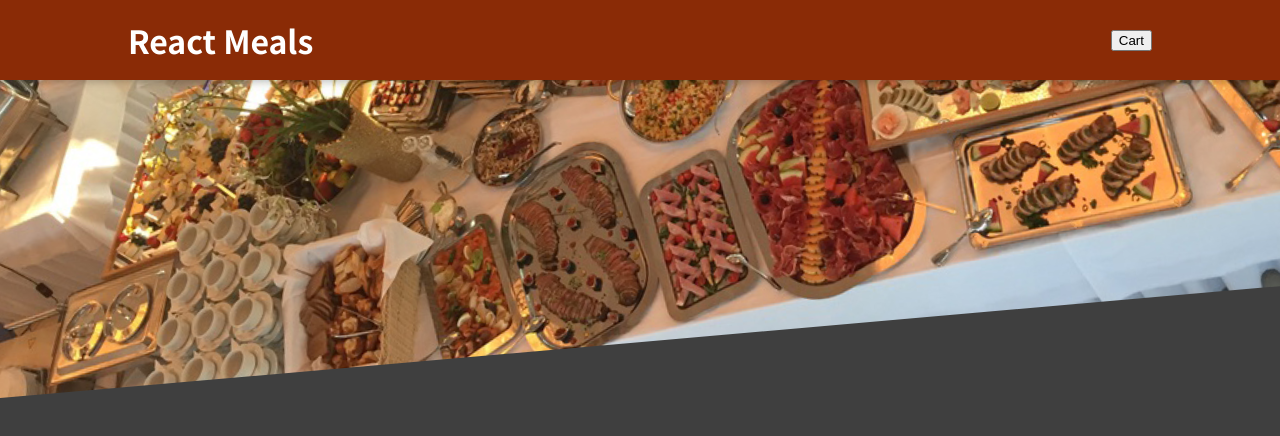
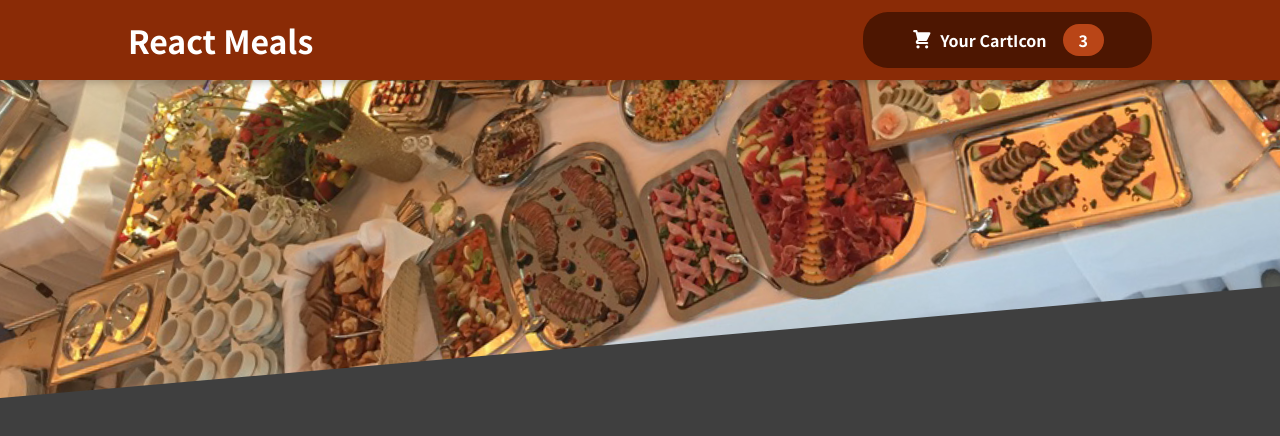
Before and after one commit to Eldor-dev/Foof-Order-APP, a React (Create React App) app: page / in a window 1280 px wide. Shown: the top 436 px of the page. Built offline with nearby package versions, Linux system fonts and the light colour scheme.

Commit message:
Adding the "Cart"Button Component

```diff
--- /dev/null
+++ b/src/components/Cart/CartIcon.js
@@ -0,0 +1,13 @@
+const CartIcon = () => {
+    return (
+      <svg
+        xmlns='http://www.w3.org/2000/svg'
+        viewBox='0 0 20 20'
+        fill='currentColor'
+      >
+        <path d='M3 1a1 1 0 000 2h1.22l.305 1.222a.997.997 0 00.01.042l1.358 5.43-.893.892C3.74 11.846 4.632 14 6.414 14H15a1 1 0 000-2H6.414l1-1H14a1 1 0 00.894-.553l3-6A1 1 0 0017 3H6.28l-.31-1.243A1 1 0 005 1H3zM16 16.5a1.5 1.5 0 11-3 0 1.5 1.5 0 013 0zM6.5 18a1.5 1.5 0 100-3 1.5 1.5 0 000 3z' />
+      </svg>
+    );
+  };
+
+  export default CartIcon;
--- a/src/components/Layout/Header.js
+++ b/src/components/Layout/Header.js
@@ -1,13 +1,14 @@
 import { Fragment } from "react";
 
 import mealsImage from "../../assets/meals.jpg";
+import HeaderCartButton from "./HeaderCartButton";
 import classes from "./Header.module.css";
 
 const Header = () => {
     return ( <Fragment>
         <header className={classes.header}>
             <h1>React Meals</h1>
-            <button>Cart</button>
+            <HeaderCartButton/>
         </header>
         <div className={classes["main-image"]}>
             <img src={mealsImage} alt="A table full of delicious food"/>
--- /dev/null
+++ b/src/components/Layout/HeaderCartButton.js
@@ -0,0 +1,16 @@
+import CartIcon from '../Cart/CartIcon';
+import classes from "./HeaderCartButton.module.css";
+
+const HeaderCartButton = () => {
+    return ( <button className={classes.button}>
+        <span className={classes.icon}>
+            <CartIcon/>
+        </span>
+        <span>Your CartIcon</span>
+        <span className={classes.badge}>
+            3
+        </span>
+    </button> );
+}
+
+export default HeaderCartButton;
--- /dev/null
+++ b/src/components/Layout/HeaderCartButton.module.css
@@ -0,0 +1,59 @@
+.button {
+    cursor: pointer;
+    font: inherit;
+    border: none;
+    background-color: #4d1601;
+    color: white;
+    padding: 0.75rem 3rem;
+    display: flex;
+    justify-content: space-around;
+    align-items: center;
+    border-radius: 25px;
+    font-weight: bold;
+  }
+
+  .button:hover,
+  .button:active {
+    background-color: #2c0d00;
+  }
+
+  .icon {
+    width: 1.35rem;
+    height: 1.35rem;
+    margin-right: 0.5rem;
+  }
+
+  .badge {
+    background-color: #b94517;
+    padding: 0.25rem 1rem;
+    border-radius: 25px;
+    margin-left: 1rem;
+    font-weight: bold;
+  }
+
+  .button:hover .badge,
+  .button:active .badge {
+    background-color: #92320c;
+  }
+
+  .bump {
+    animation: bump 300ms ease-out;
+  }
+
+  @keyframes bump {
+    0% {
+      transform: scale(1);
+    }
+    10% {
+      transform: scale(0.9);
+    }
+    30% {
+      transform: scale(1.1);
+    }
+    50% {
+      transform: scale(1.15);
+    }
+    100% {
+      transform: scale(1);
+    }
+  }
```
Also changed, not shown: 1 other file (tests, documents, lock files or other folders).
